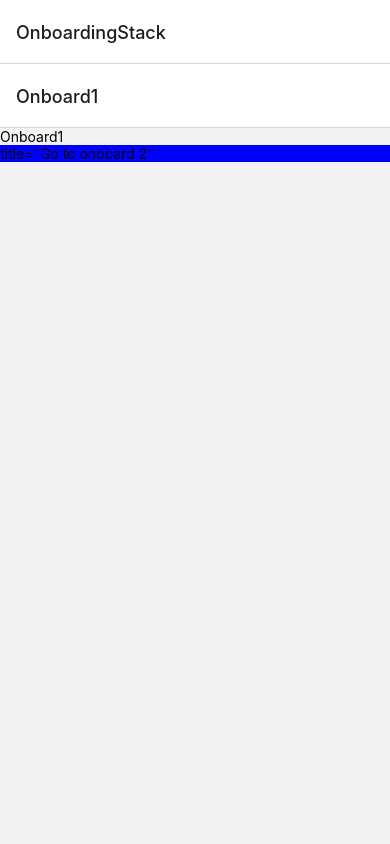
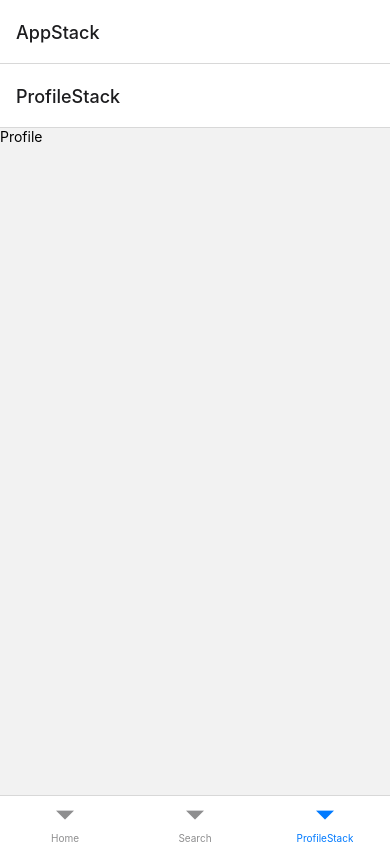
Before and after one commit to olatunjiemanuel/CMM500, a React Native app: screen /ProfileStack in a window 390 px wide. Built offline with nearby package versions, Linux system fonts and the light colour scheme.

Commit message:
Profile screen updates

```diff
--- a/App.js
+++ b/App.js
@@ -10,7 +10,7 @@
 const Stack = createNativeStackNavigator();
 
 export default function App() {
-  const onboard = 0;
+  const onboard = 1;
   return (
     <NavigationContainer>
       <Stack.Navigator>
--- /dev/null
+++ b/src/screens/AppStack/ProfileStack/index.js
@@ -0,0 +1,14 @@
+import { StyleSheet, Text, View } from "react-native";
+import React from "react";
+
+const ProfileStack = () => {
+  return (
+    <View>
+      <Text>Profile</Text>
+    </View>
+  );
+};
+
+export default ProfileStack;
+
+const styles = StyleSheet.create({});
--- a/src/screens/AppStack/index.js
+++ b/src/screens/AppStack/index.js
@@ -5,6 +5,7 @@
 //Tabs import
 import HomeStack from "./HomeStack";
 import Search from "./Search";
+import ProfileStack from "./ProfileStack";
 
 const Tab = createBottomTabNavigator();
 
@@ -13,6 +14,7 @@
     <Tab.Navigator>
       <Tab.Screen name="Home" component={HomeStack} />
       <Tab.Screen name="Search" component={Search} />
+      <Tab.Screen name="ProfileStack" component={ProfileStack} />
     </Tab.Navigator>
   );
 };
```
